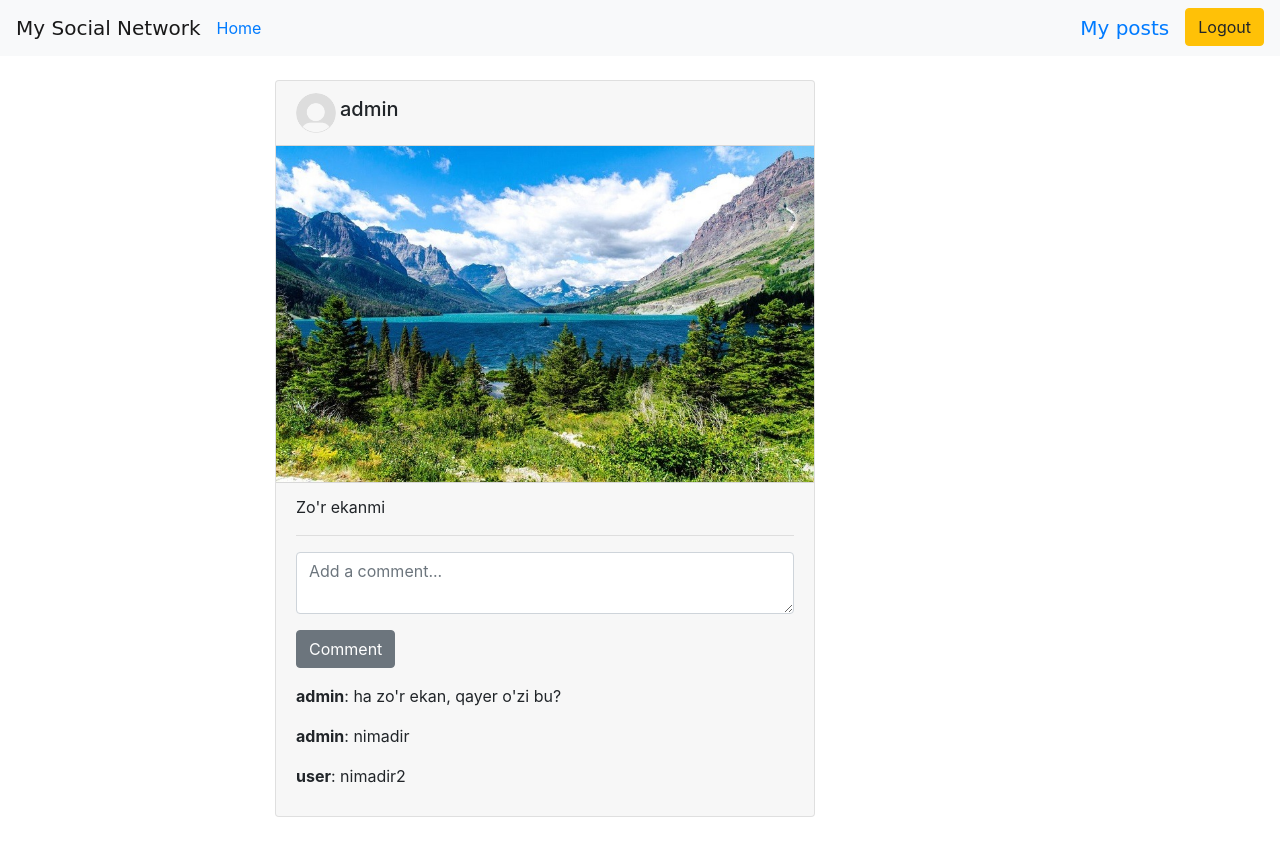
After one commit to nizomiddin-rakhimberdiev/instagram_clone, a Django app: page /1/comments/ in a window 1280 px wide. The commit adds this page. Run offline with Django 5.2, Linux system fonts and the light colour scheme; a user stored in the database is signed in; data comes from the database, SQL or seed files in the repository; both versions use the stored data as it was after the commit; some libraries are stand-ins or nearby versions.

Commit message:
add comment page

```diff
--- a/instagram_clone/settings.py
+++ b/instagram_clone/settings.py
@@ -9,7 +9,7 @@ https://docs.djangoproject.com/en/5.0/topics/settings/
 For the full list of settings and their values, see
 https://docs.djangoproject.com/en/5.0/ref/settings/
 """
-
+import os
 from pathlib import Path
 
 # Build paths inside the project like this: BASE_DIR / 'subdir'.
@@ -120,7 +120,10 @@ USE_TZ = True
 # https://docs.djangoproject.com/en/5.0/howto/static-files/
 
 STATIC_URL = 'static/'
+STATICFILES_DIRS = [os.path.join(BASE_DIR, 'static')]
 
+MEDIA_URL = 'media/'
+MEDIA_ROOT = os.path.join(BASE_DIR, 'media')
 # Default primary key field type
 # https://docs.djangoproject.com/en/5.0/ref/settings/#default-auto-field
 
--- a/instagram_clone/urls.py
+++ b/instagram_clone/urls.py
@@ -14,6 +14,8 @@ Including another URLconf
     1. Import the include() function: from django.urls import include, path
     2. Add a URL to urlpatterns:  path('blog/', include('blog.urls'))
 """
+from django.conf import settings
+from django.conf.urls.static import static
 from django.contrib import admin
 from django.urls import path, include
 
@@ -22,3 +24,5 @@ urlpatterns = [
     path('', include('posts.urls'), name='posts'),
     path('users/', include('users.urls'), name='users')
 ]
+
+urlpatterns += static(settings.MEDIA_URL, document_root=settings.MEDIA_ROOT)
--- a/posts/admin.py
+++ b/posts/admin.py
@@ -3,3 +3,4 @@ from .models import *
 
 # Register your models here.
 admin.site.register(Post)
+admin.site.register(Comment)
--- a/posts/models.py
+++ b/posts/models.py
@@ -9,8 +9,8 @@ from users.models import CustomUser
 class Post(models.Model):
     author = models.ForeignKey(get_user_model(), on_delete=models.CASCADE)
     content = models.TextField()
-    image = models.ImageField(upload_to='post_images/', null=True, blank=True)
-    video = models.FileField(upload_to='post_videos/', null=True, blank=True)
+    image = models.ImageField(upload_to='media/post_images/', null=True, blank=True)
+    video = models.FileField(upload_to='media/post_videos/', null=True, blank=True)
     created_at = models.DateTimeField(auto_now_add=True)
     likes = models.ManyToManyField(get_user_model(), related_name='liked_posts', blank=True)
 
--- a/posts/urls.py
+++ b/posts/urls.py
@@ -4,5 +4,6 @@ from .views import *
 app_name='posts'
 
 urlpatterns = [
-    path('', posts_list, name='post_list')
+    path('', posts_list, name='post_list'),
+    path('<int:post_id>/comments/', add_comment, name='add_comment'),
 ]
--- a/posts/views.py
+++ b/posts/views.py
@@ -1,6 +1,9 @@
+from django.contrib.auth.decorators import login_required
 from django.shortcuts import render, redirect
 
-from posts.models import Post
+from posts.forms import PostForm
+from posts.models import Post, Comment
+
 
 # Create your views here.
 def posts_list(request):
@@ -10,3 +13,30 @@ def posts_list(request):
         return render(request, 'post_list.html', context)
     else:
         return redirect('users:login')
+
+
+def create_post(request):
+    if request.user.is_authenticated:
+        if request.method == 'POST':
+            form = PostForm(request.POST, request.FILES)
+            if form.is_valid():
+                post = form.save(commit=False)
+                post.author = request.user
+                post.save()
+                return redirect('posts:posts_list')
+
+        else:
+            form = PostForm()
+        return render(request, 'create_post.html', {"form": form})
+
+
+@login_required
+def add_comment(request, post_id):
+    post = Post.objects.get(pk=post_id)
+    if request.method == 'POST':
+        comment = request.POST['comment']
+        Comment.objects.create(author=request.user, post=post, content=comment)
+        return redirect('posts:add_comment', post_id=post_id)
+    else:
+        comments = Comment.objects.all().filter(post=post)
+    return render(request, 'add_comment.html', {'post': post, 'comments': comments})
--- /dev/null
+++ b/templates/add_comment.html
@@ -0,0 +1,46 @@
+{% extends 'base.html' %}
+
+{% block content %}
+
+    <div class="row">
+        <div class="col-md-6 offset-md-2">
+            <div class="card mb-4">
+                <div class="card-header d-flex">
+                    <img src="{{ post.author.profile_picture.url }}"
+                         style="width: 40px; height: 40px; border-radius: 50%" alt="rasm yo'q">
+                    <h5 class="card-title m-1 mt-1">{{ post.author.username }}</h5>
+                </div>
+                <div class="card-img">
+                    {% if post.image %}
+                        <img src="{{ post.image.url }}" class="img-fluid" alt="Post Image">
+                    {% endif %}
+                    {% if post.video %}
+                        <video class="img-fluid" controls>
+                            <source src="{{ post.video.url }}" type="video/mp4">
+                            Your browser does not support the video tag.
+                        </video>
+                    {% endif %}
+                </div>
+                <div class="card-footer">
+                    <p class="card-text">{{ post.content }}</p>
+                    <hr>
+                    <form method="post">
+                        {% csrf_token %}
+                        <div class="form-group">
+                            <textarea name="comment" class="form-control" rows="2"
+                                      placeholder="Add a comment..."></textarea>
+                        </div>
+                        <button type="submit" class="btn btn-secondary">Comment</button>
+                    </form>
+
+                    <div class="mt-3">
+                        {% for comment in comments %}
+                            <p><strong>{{ comment.author.username }}</strong>: {{ comment.content }}</p>
+                        {% endfor %}
+                    </div>
+                </div>
+            </div>
+        </div>
+    </div>
+
+{% endblock %}
--- a/templates/base.html
+++ b/templates/base.html
@@ -14,8 +14,10 @@
 <body>
     <nav class="navbar navbar-expand-lg navbar-light bg-light">
         <a class="navbar-brand" href="{% url 'posts:post_list' %}">My Social Network</a>
+        <a href="{% url 'posts:post_list' %}">Home</a>
         <div class="collapse navbar-collapse">
             <ul class="navbar-nav ml-auto">
+                <li class="navbar-brand"><a href="">My posts</a></li>
                 {% if request.user.is_authenticated %}
                     <li class="list-item"><a class="btn btn-warning" href="{% url 'users:logout' %}">Logout</a></li>
                 {% endif    %}
--- a/templates/login.html
+++ b/templates/login.html
@@ -13,6 +13,7 @@
         <input type="password" name="password" id="password" class="form-control" required>
     </div>
     <button type="submit" class="btn btn-primary">Login</button>
+    <a href="{% url 'users:register' %}" class="btn btn-primary">Register</button>
 </form>
 
 {% endblock %}
--- a/users/models.py
+++ b/users/models.py
@@ -1,4 +1,5 @@
 from django.contrib.auth import get_user_model
+from django.contrib.auth.hashers import make_password
 from django.contrib.auth.models import AbstractUser
 from django.db import models
 
@@ -7,8 +8,10 @@ from django.db import models
 class CustomUser(AbstractUser):
     bio = models.TextField(null=True, blank=True)
     phone = models.CharField(max_length=13)
-    profile_picture = models.ImageField(upload_to='media/profile_pictures/', null=True, blank=True)
+    profile_picture = models.ImageField(upload_to='media/profile_pictures/', null=True, blank=True, default='media/profile_pictures/avatar.png')
 
+    def set_password(self, raw_password):
+        super().set_password(raw_password)
     def __str__(self):
         return self.username
 
--- a/users/views.py
+++ b/users/views.py
@@ -22,7 +22,9 @@ def register_view(request):
         username = request.POST.get('username')
         email = request.POST.get('email')
         password = request.POST.get('password1')
-        CustomUser.objects.create(username=username, email=email, password=password)
+        user = CustomUser.objects.create(username=username, email=email, password=password)
+        user.set_password(password)  # Yangi parolni hashlash va saqlash
+        user.save()
         return redirect('posts:post_list')
 
     return render(request, 'register.html')
```
Also changed, not shown: posts/forms.py (added, +9 -0 lines), templates/post_list.html (+14 -16 lines), templates/register.html (+5 -2 lines), db.sqlite3, media/media/profile_pictures/avatar.png (added), media/post_images/rasm.jpg (renamed from post_images/rasm.jpg), media/profile_pictures/avatar.png (added), posts/migrations/0003_alter_post_image_alter_post_video.py (added), users/migrations/0002_alter_customuser_profile_picture.py (added).
